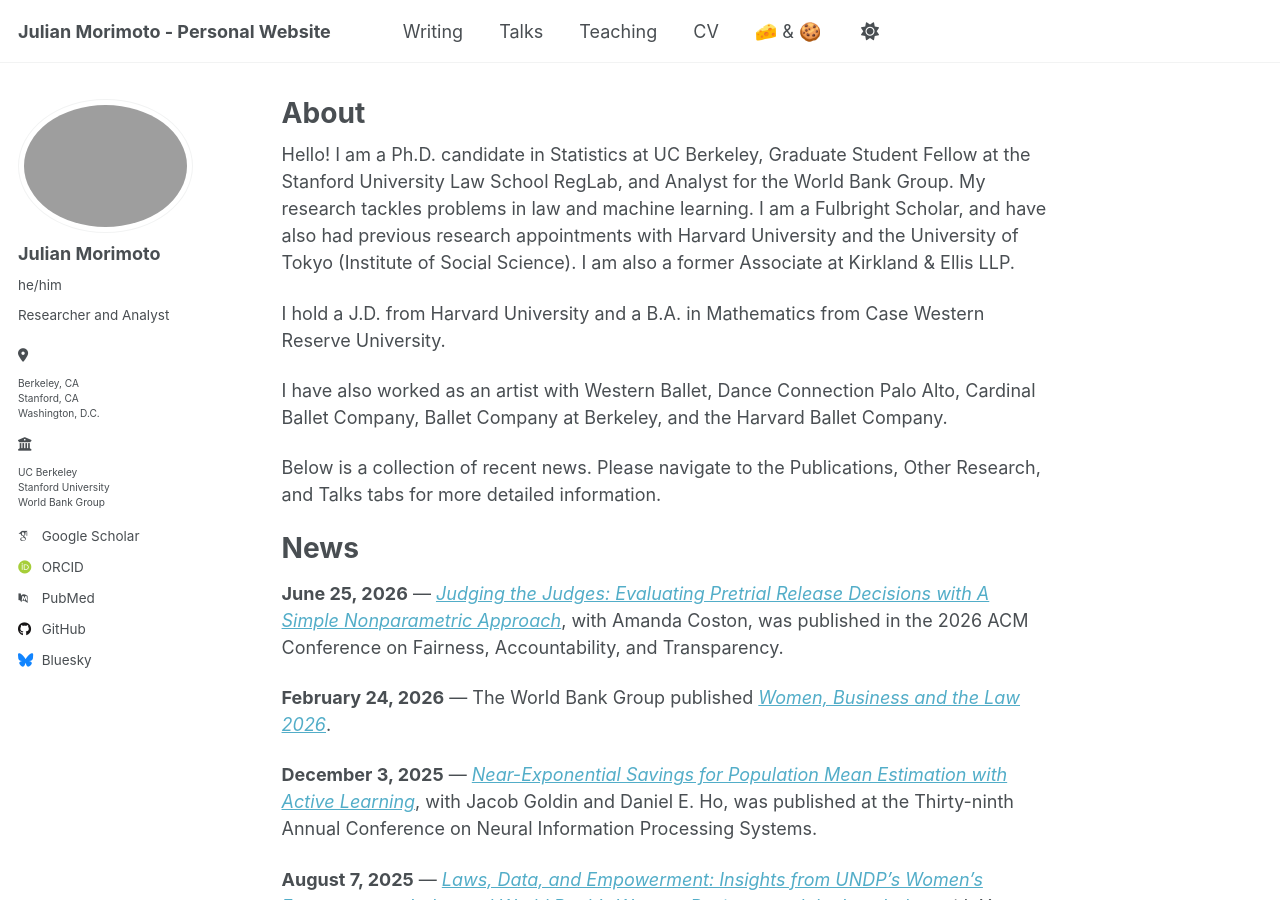
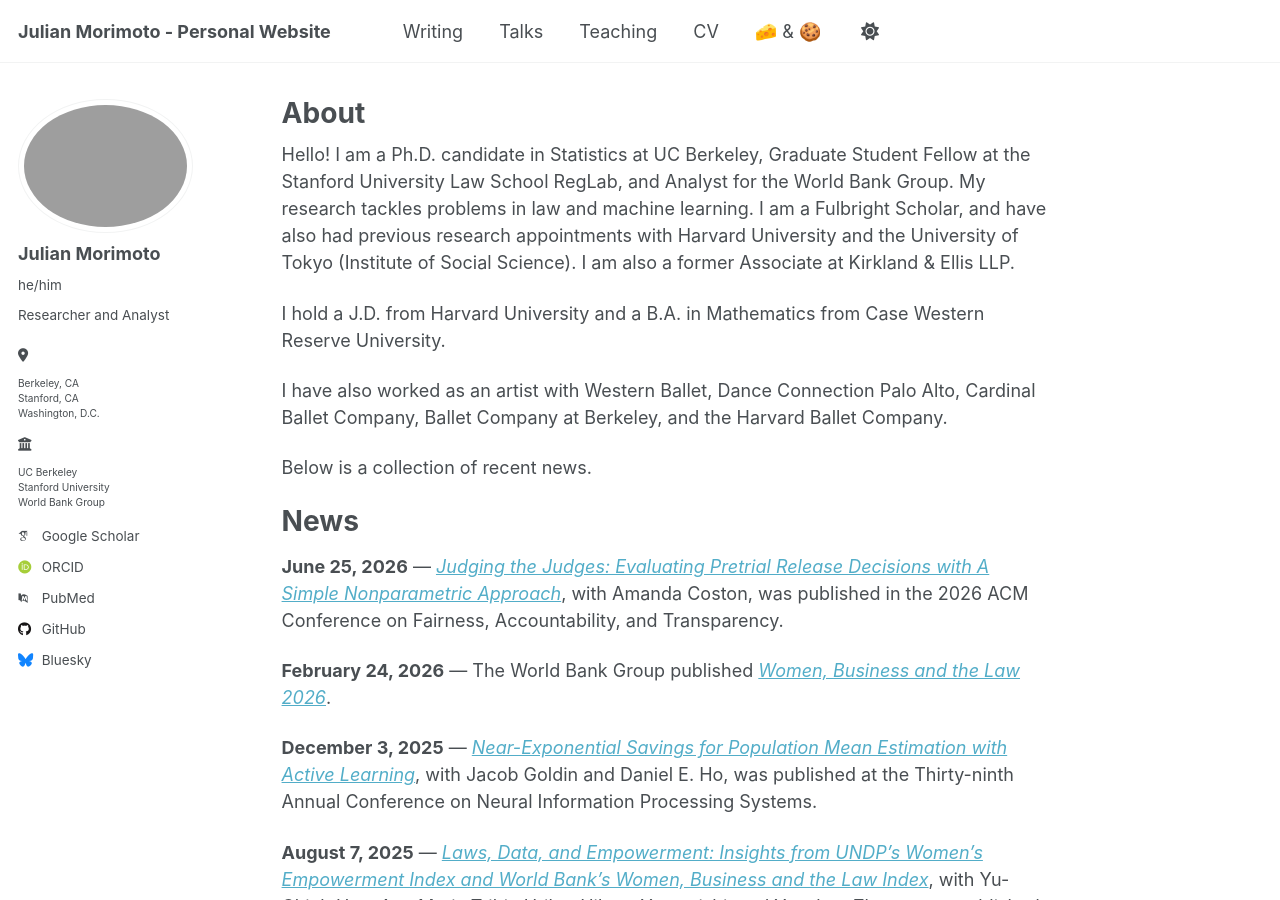
Before and after one commit to jmorimoto-h/my-site, a Jekyll site: the page built from _pages/about.md, in a window 1280 px wide and 900 px high. Built offline with Jekyll 4.4.1, drawn with Linux system fonts in a browser that asks for light colours; some web fonts are replaced; a script that is not in the unit is left out.

Commit message:
Update about.md

```diff
--- a/_pages/about.md
+++ b/_pages/about.md
@@ -13,7 +13,7 @@
 
 I have also worked as an artist with Western Ballet, Dance Connection Palo Alto, Cardinal Ballet Company, Ballet Company at Berkeley, and the Harvard Ballet Company.
 
-Below is a collection of recent news. Please navigate to the Publications, Other Research, and Talks tabs for more detailed information.
+Below is a collection of recent news.
 
 <!-- really just want a Publications tab, Other Research Tab, talks tab, and cheese and oreo tab. -->
 
```
